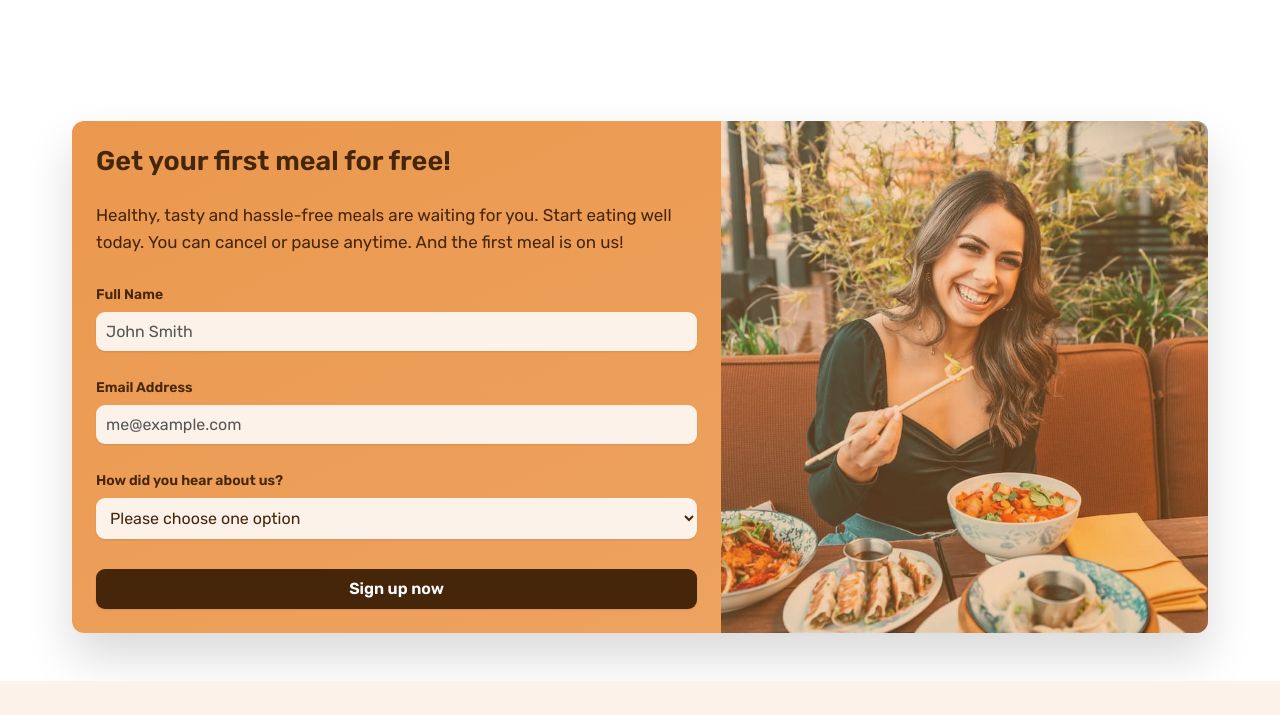
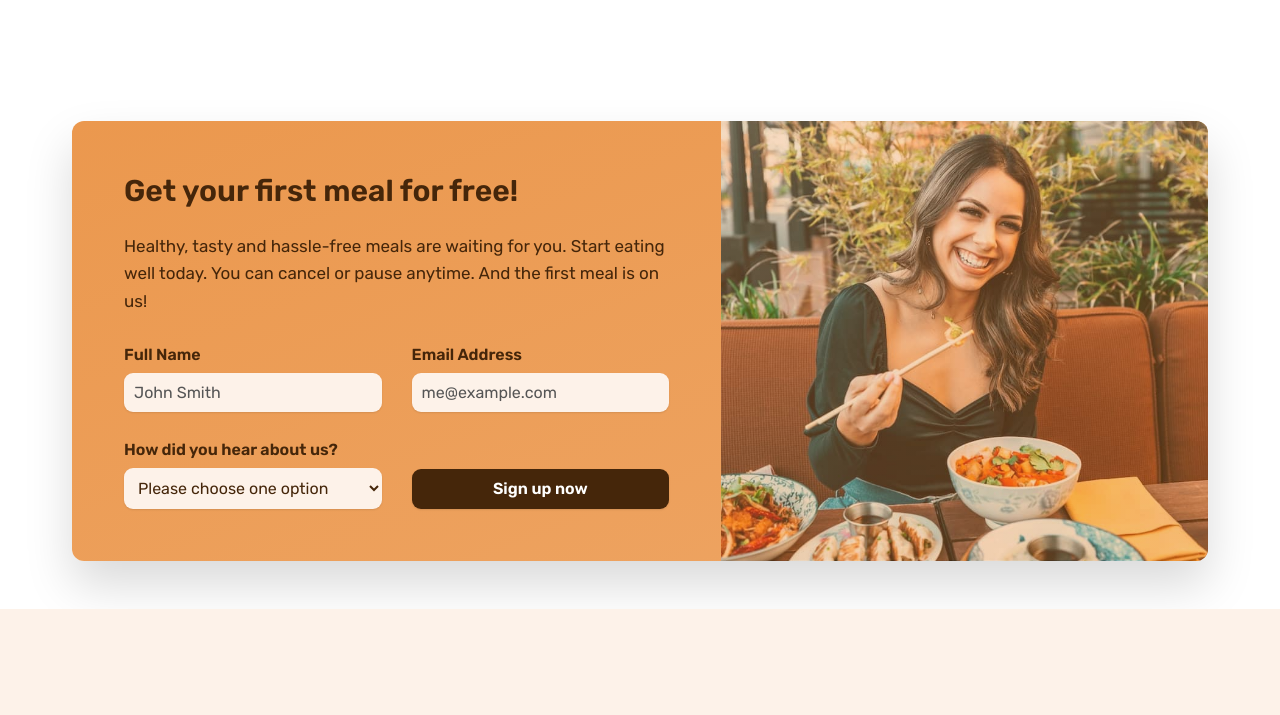
Before and after one commit to ChrisEs146/Omnifood-2.0-Landing-Page, a website built with Parcel: page src/index.html in a window 1280 px wide. Shown: the part 4440-5155 px from the top of the page. Built offline with nearby package versions, Linux system fonts and the light colour scheme; files whose address does not match are found by name.

Commit message:
Add: Media query at 980px
- Sets text-container to a padding of 5.2rem.
- Sets tex-container h2 to a font size of 3rem.
- Sets cta-container  grid template columns to 2 of 1fr.
- Sets labels to a font size of 1.6rem.
- Sets the submit btn to align self end.

```diff
--- a/scss/_contact.scss
+++ b/scss/_contact.scss
@@ -113,3 +113,26 @@
     }
   }
 }
+
+@media (min-width: $Screen-large) {
+  .form {
+    &__text-container {
+      padding: calc($Padding-big + 0.4rem);
+
+      h2 {
+        font-size: calc($font-size-mid-1 + 0.3rem);
+      }
+    }
+    &__cta-container {
+      grid-template-columns: repeat(2, 1fr);
+
+      label {
+        font-size: $font-size-normal;
+      }
+    }
+
+    &__btn {
+      align-self: end;
+    }
+  }
+}
```
